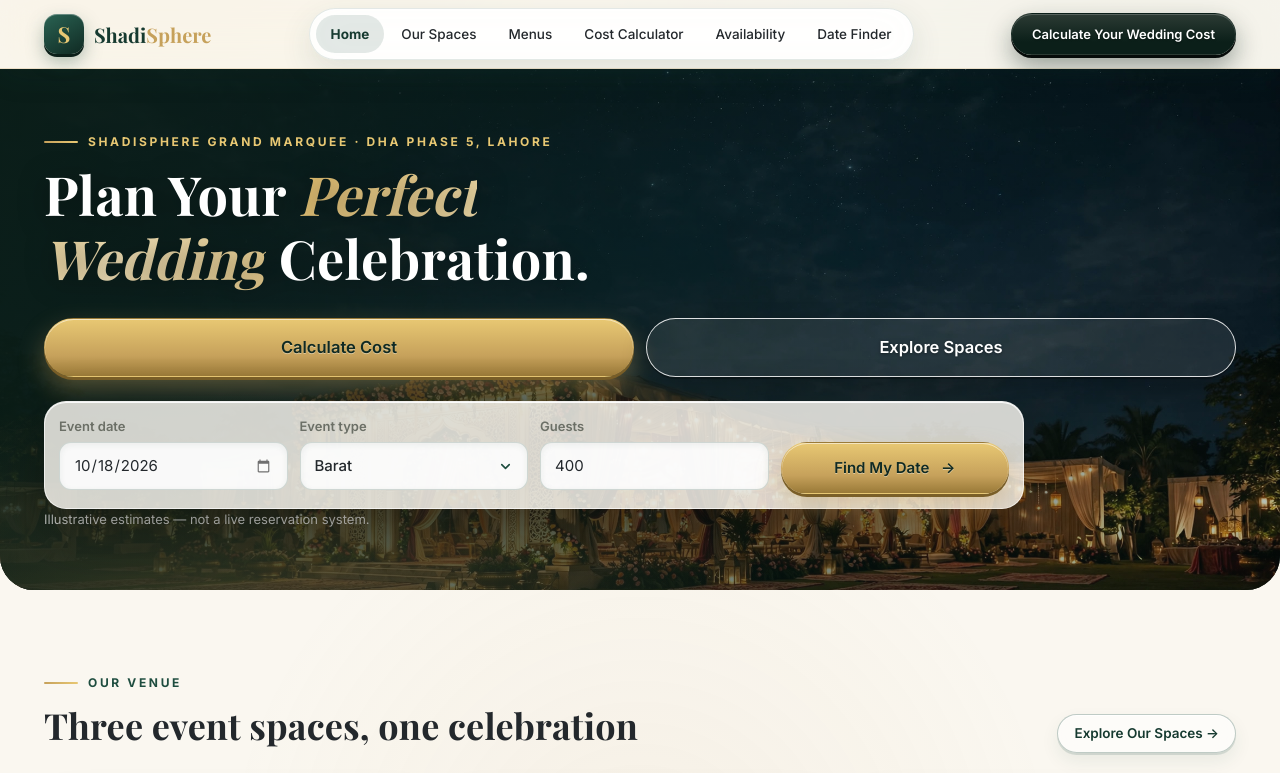
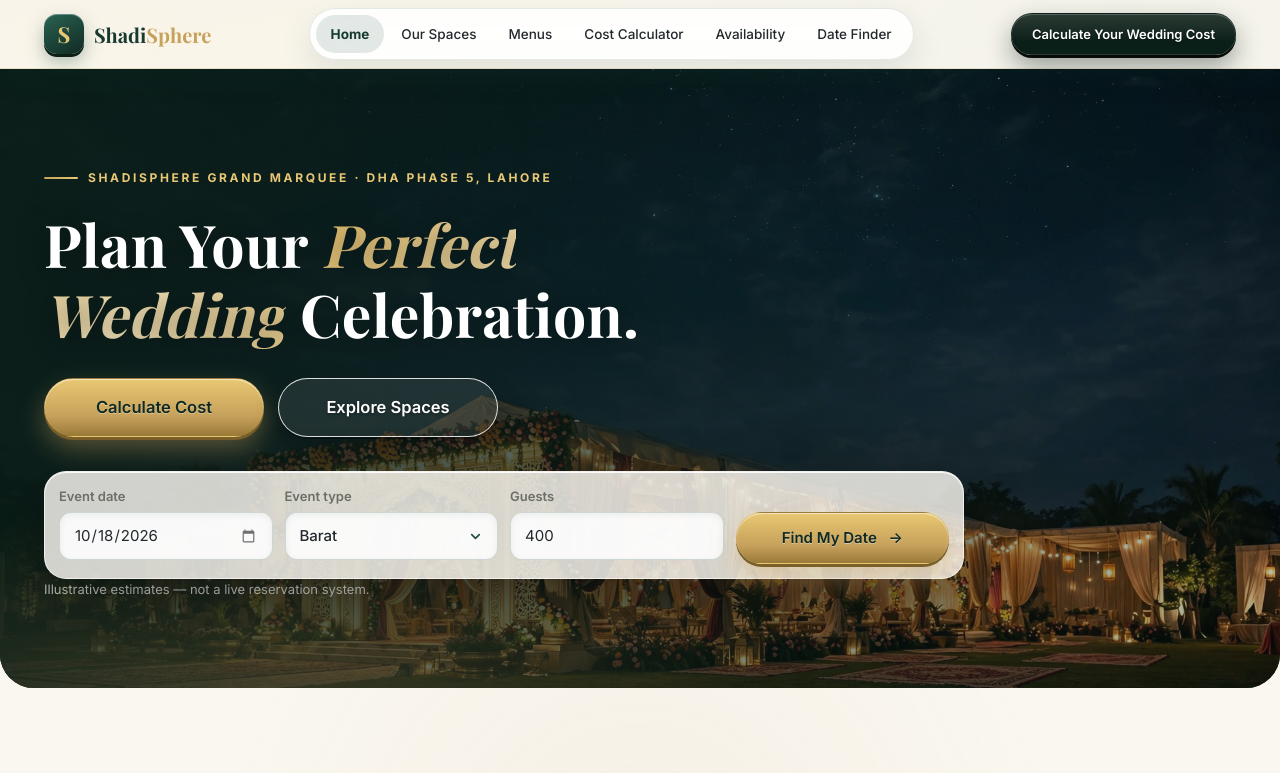
Before and after one commit to KoDrift-Dev/ShadiSphere, a React (Vite) app: page /#/ in a window 1280 px wide. Shown: the top 773 px of the page. Built offline with nearby package versions, Linux system fonts and the light colour scheme; a web font is replaced by a local one.

Commit message:
Hero desktop polish + planner auto-find

```diff
--- a/src/pages/Home.tsx
+++ b/src/pages/Home.tsx
@@ -50,7 +50,7 @@ function HeroSearch() {
         e.preventDefault();
         const g = Math.min(3000, Math.max(50, guests || 400));
         setCalc(c => ({ ...c, city: BUSINESS.city, date, eventType, guests: g }));
-        nav('/planner');
+        nav('/planner', { state: { autoFind: true } });
       }}
     >
       <Field label="Event date">
@@ -81,8 +81,8 @@ export default function Home() {
     <div>
       <style>{`@media (max-width: 900px){ .hero-search{grid-template-columns:1fr 1fr !important;} .grid-3,.grid-4,.grid-2{grid-template-columns:1fr;} }
 @media (max-width: 560px){ .hero-search{grid-template-columns:1fr !important;} }
-.hero-ctas .hero-cta-wrap { flex: 1 1 0; min-width: 200px; }
-@media (max-width: 700px){ .hero-ctas .hero-cta-wrap { flex: 1 1 0; min-width: 0; } }`}</style>
+.hero-ctas .hero-cta-wrap { flex: none; }
+@media (max-width: 700px){ .hero-ctas .hero-cta-wrap { flex: 1 1 0; min-width: 0; } .hero-ctas .hero-cta-wrap .btn { min-width: 0; } }`}</style>
 
       {/* HERO */}
       <section className="hero">
@@ -91,11 +91,13 @@ export default function Home() {
         </div>
         <div className="hero-veil" />
         <div className="hero-inner">
-          <span className="eyebrow" style={{ color: 'var(--color-champagne-300)' }}><span className="rule" />{BUSINESS.name} · {BUSINESS.area}, Lahore</span>
-          <h1>Plan Your <em>Perfect Wedding</em> Celebration.</h1>
+          <div className="hero-copy">
+            <span className="eyebrow" style={{ color: 'var(--color-champagne-300)' }}><span className="rule" />{BUSINESS.name} · {BUSINESS.area}, Lahore</span>
+            <h1>Plan Your <em>Perfect Wedding</em> Celebration.</h1>
+          </div>
           <Stagger className="hero-ctas" gap={0.12}>
-            <StaggerItem className="hero-cta-wrap"><Btn to="/calculator" variant="gold" size="lg" block>Calculate Cost</Btn></StaggerItem>
-            <StaggerItem className="hero-cta-wrap"><Btn to="/venues" variant="light" size="lg" block>Explore Spaces</Btn></StaggerItem>
+            <StaggerItem className="hero-cta-wrap"><Btn to="/calculator" variant="gold" size="lg">Calculate Cost</Btn></StaggerItem>
+            <StaggerItem className="hero-cta-wrap"><Btn to="/venues" variant="light" size="lg">Explore Spaces</Btn></StaggerItem>
           </Stagger>
           <HeroSearch />
           <p className="hero-note">Illustrative estimates — not a live reservation system.</p>
--- a/src/pages/Planner.tsx
+++ b/src/pages/Planner.tsx
@@ -1,6 +1,6 @@
 // ShadiSphere "Find My Date" — rule-based venue/date recommendations + multi-event planner.
-import React, { useState } from 'react';
-import { Link, useNavigate } from 'react-router-dom';
+import React, { useState, useEffect, useRef } from 'react';
+import { Link, useNavigate, useLocation } from 'react-router-dom';
 import { useStore } from '../state/store';
 import {
   Btn, Badge, Field, Empty, PageHead, SectionHead,
@@ -78,6 +78,18 @@ export default function Planner() {
     };
     setResult(recommend(input, state.venues, state.bookings, activePkg));
   };
+
+  // Auto-run once when arriving from the hero "Find My Date" search,
+  // so results are already showing — no second click needed.
+  const loc = useLocation();
+  const autoRan = useRef(false);
+  useEffect(() => {
+    if ((loc.state as { autoFind?: boolean } | null)?.autoFind && !autoRan.current) {
+      autoRan.current = true;
+      findDates();
+    }
+    // eslint-disable-next-line react-hooks/exhaustive-deps
+  }, []);
 
   const applyRec = (r: Recommendation, dest: 'calendar' | 'calculator') => {
     setCalc(c => ({
--- a/src/styles.css
+++ b/src/styles.css
@@ -216,8 +216,10 @@ button { font-family: var(--font-sans); cursor: pointer; }
     radial-gradient(900px 420px at 20% 110%, rgba(198,161,91,.22), transparent 60%),
     linear-gradient(100deg, rgba(11,31,25,.92) 0%, rgba(11,31,25,.66) 46%, rgba(11,31,25,.28) 100%);
 }
-.hero-inner { @apply relative max-w-[1240px] mx-auto px-6 pt-14 pb-12; animation: fade-up .7s ease both; }
-.hero h1 { @apply max-w-[660px] mb-4; font-size: clamp(32px, 4.6vw, 54px); text-shadow: 0 3px 30px rgba(0,0,0,.45); }
+.hero-inner { @apply relative max-w-[1240px] mx-auto px-6; padding-top: 92px; padding-bottom: 76px; animation: fade-up .7s ease both; }
+.hero-copy { max-width: 700px; }
+.hero .eyebrow { margin-bottom: 22px; letter-spacing: .22em; font-size: 12px; }
+.hero h1 { margin-bottom: 26px; font-size: clamp(42px, 4.6vw, 64px); line-height: 1.05; letter-spacing: -0.015em; text-shadow: 0 3px 30px rgba(0,0,0,.45); }
 .hero h1 em {
   font-style: italic;
   background: linear-gradient(120deg, var(--color-champagne-200), var(--color-champagne-400) 55%, var(--color-champagne-200));
@@ -226,9 +228,11 @@ button { font-family: var(--font-sans); cursor: pointer; }
   animation: shimmer 6s linear infinite;
 }
 .hero p.sub { @apply text-[16.5px] max-w-[580px] mb-6; color: rgba(255,255,255,.88); }
-.hero-ctas { @apply flex gap-3 flex-wrap mb-6; }
+.hero-ctas { @apply flex gap-3.5 flex-wrap; margin-bottom: 34px; }
+.hero-cta-wrap { flex: none; }
+.hero-cta-wrap .btn { min-width: 220px; }
 .hero-search {
-  @apply rounded-[22px] p-3.5 grid gap-3 max-w-[980px];
+  @apply rounded-[22px] p-3.5 grid gap-3 max-w-[920px];
   background: rgba(253,251,245,.82);
   backdrop-filter: blur(22px) saturate(1.4);
   border: 1px solid rgba(255,255,255,.65);
```
